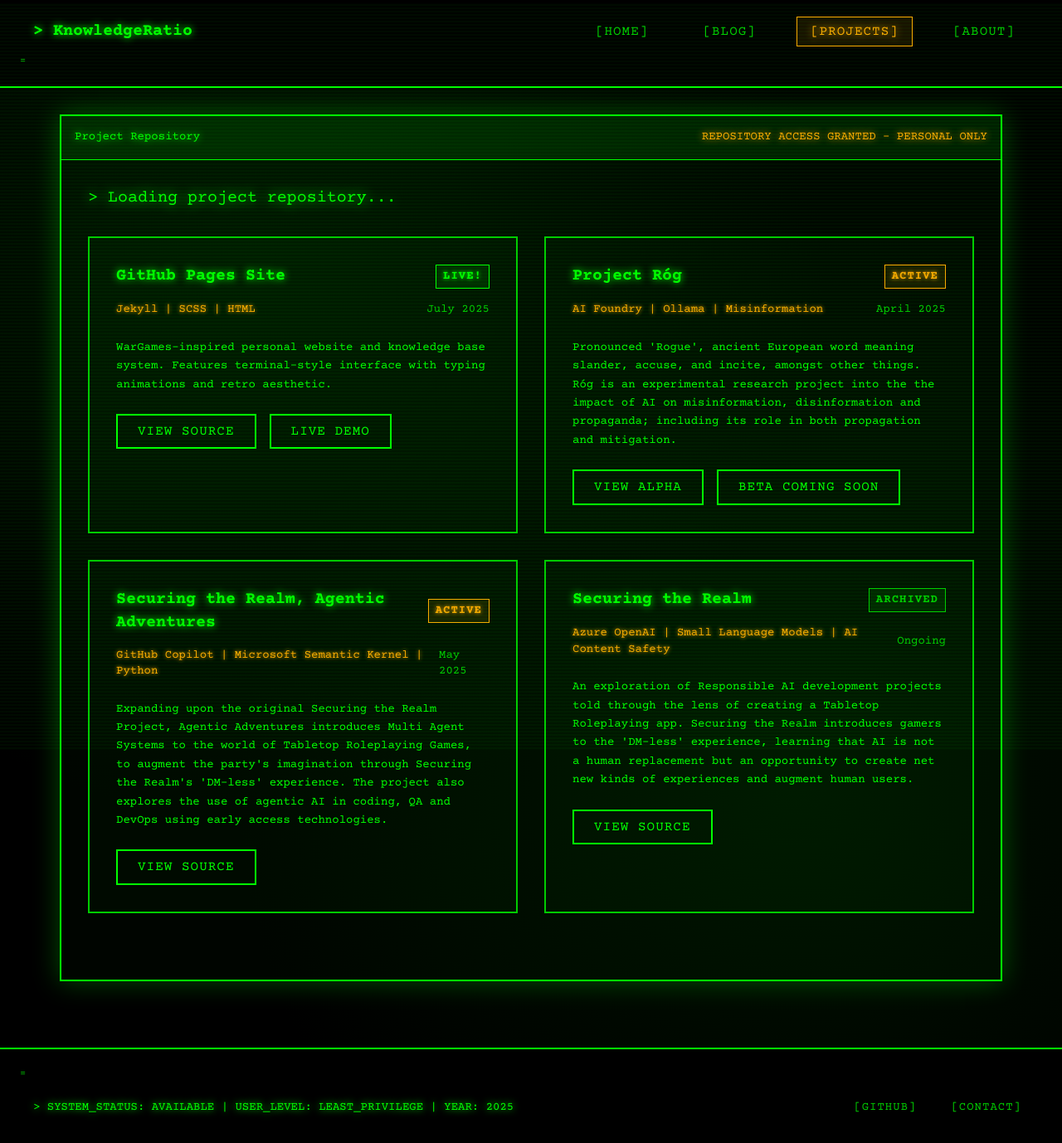
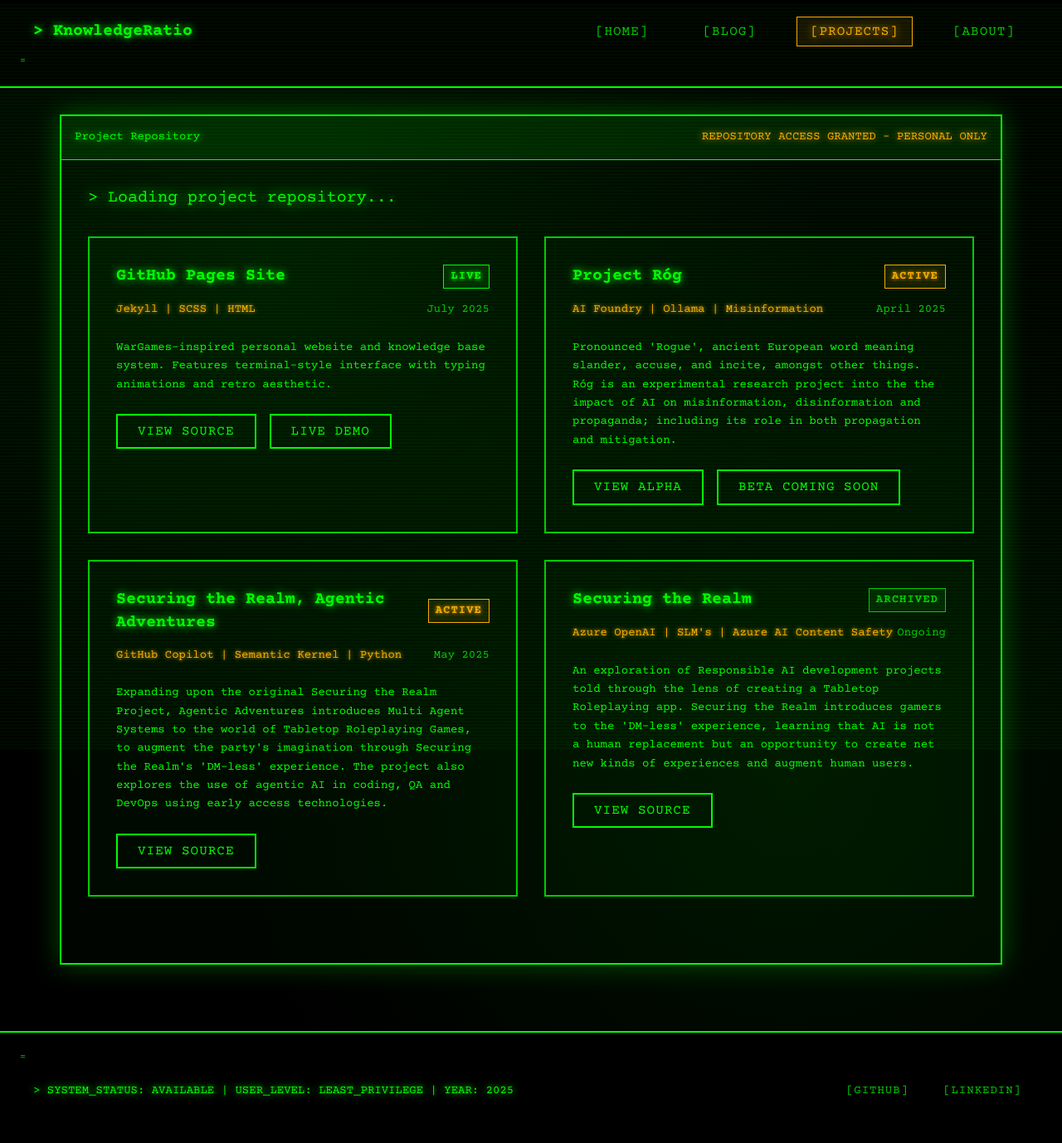
Before and after one commit to KnowledgeRatio/KnowledgeRatio, a Jekyll site: the page built from projects/index.html, in a window 1280 px wide. Shown: the whole page at 83% size. Built offline with Jekyll 4.4.1, drawn with Linux system fonts in a browser that asks for light colours.

Commit message:
Minor fix to projects

```diff
--- a/_includes/footer.html
+++ b/_includes/footer.html
@@ -5,15 +5,15 @@
   <div class="footer-content">
     <div class="footer-text">
       <span class="terminal-text">
-        &gt; SYSTEM_STATUS: AVAILABLE | USER_LEVEL: LEAST_PRIVILEGE | YEAR: {{ 'now' | date: "%Y" }}
+        &gt; SYSTEM_STATUS: AVAILABLE | USER_LEVEL: LEAST_PRIVILEGE | YEAR: 2025
       </span>
     </div>
     <div class="footer-links">
-      <a href="https://github.com" target="_blank" rel="noopener noreferrer">
+      <a href="https://github.com/KnowledgeRatio" target="_blank" rel="noopener noreferrer">
         [GITHUB]
       </a>
-      <a href="mailto:contact@example.com">
-        [CONTACT]
+      <a href="https://www.linkedin.com/in/joshmcdonalduk/">
+        [LINKEDIN]
       </a>
     </div>
   </div>
--- a/projects/index.html
+++ b/projects/index.html
@@ -22,7 +22,7 @@ permalink: /projects/
           <div class="project-card">
             <div class="project-header">
               <h3 class="project-title">GitHub Pages Site</h3>
-              <div class="project-status status-active">LIVE!</div>
+              <div class="project-status status-active">LIVE</div>
             </div>
             <div class="project-meta">
               <span class="project-tech">Jekyll | SCSS | HTML</span>
@@ -61,7 +61,7 @@ permalink: /projects/
               <div class="project-status status-development">ACTIVE</div>
             </div>
             <div class="project-meta">
-              <span class="project-tech">GitHub Copilot | Microsoft Semantic Kernel | Python </span>
+              <span class="project-tech">GitHub Copilot | Semantic Kernel | Python </span>
               <span class="project-date">May 2025</span>
             </div>
             <div class="project-description">
@@ -78,7 +78,7 @@ permalink: /projects/
               <div class="project-status status-archived">ARCHIVED</div>
             </div>
             <div class="project-meta">
-              <span class="project-tech">Azure OpenAI | Small Language Models | AI Content Safety</span>
+              <span class="project-tech">Azure OpenAI | SLM's | Azure AI Content Safety</span>
               <span class="project-date">Ongoing</span>
             </div>
             <div class="project-description">
```
